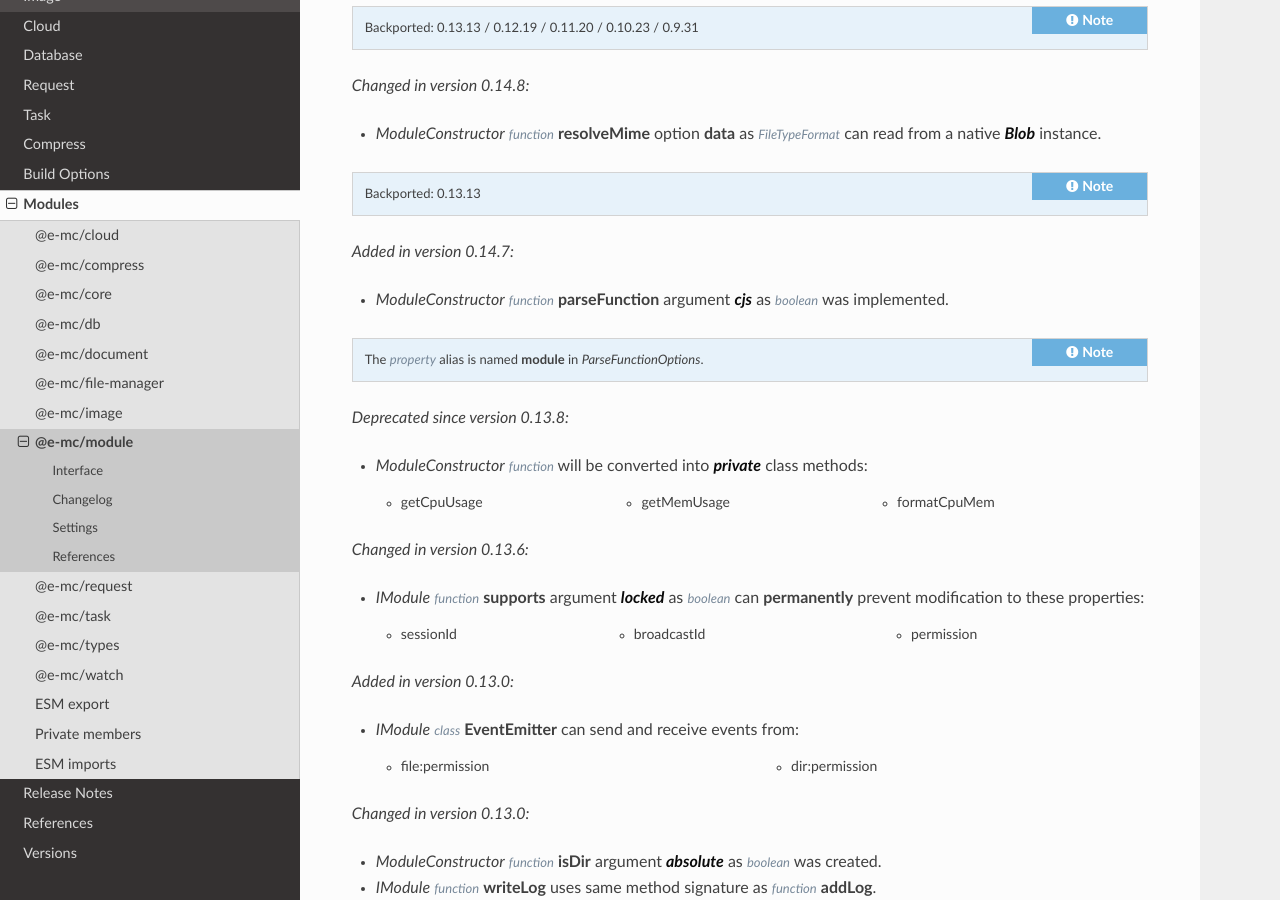
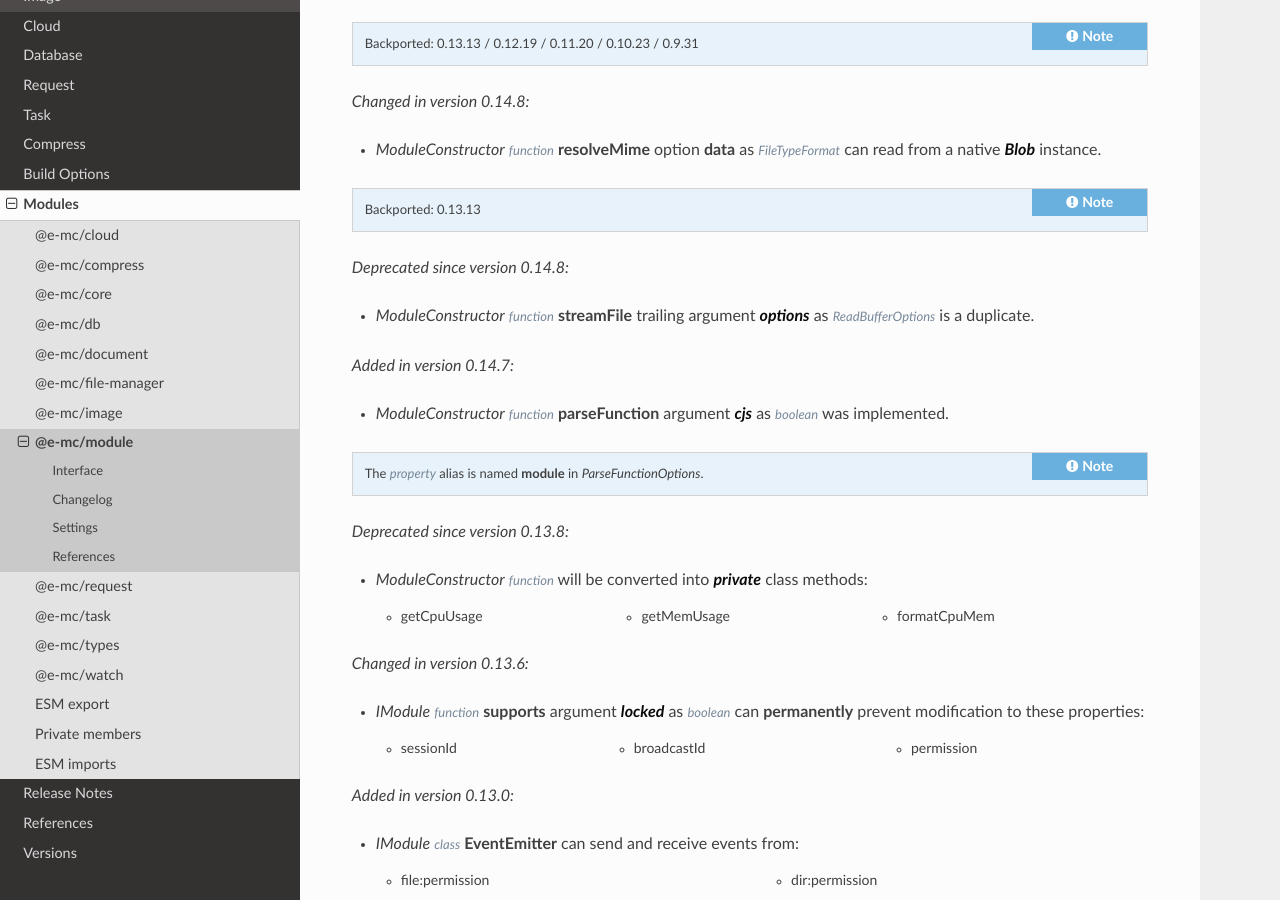
Before and after one commit to anpham6/chrome-docs, a Sphinx documentation site: the page built from source/modules/module.rst, in a window 1280 px wide and 900 px high, scrolled down 4693 px. Built offline with Sphinx 7.4.7 and the Read the Docs theme 3.1.0, drawn with Linux system fonts in a browser that asks for light colours; some of the changed text lies outside the part shown.

```diff
--- a/source/modules/module.rst
+++ b/source/modules/module.rst
@@ -220,7 +220,8 @@ Interface
       globDir(src: string | URL, pattern: string | string[], options?: GlobDirOptions): Promise<string[]>;
       renameFile(src: string | URL, dest: string | URL, throws?: boolean): boolean;
       streamFile(src: string, cache: boolean): Promise<Buffer>;
-      streamFile(src: string, options: ReadBufferOptions): Promise<Buffer | string>;
+      streamFile(src: string, options?: ReadBufferOptions): Promise<Buffer | string>;
+      /** @deprecated options */
       streamFile(src: string, cache?: boolean, options?: ReadBufferOptions): Promise<Buffer | string>;
       readText(value: string | URL, cache: boolean): string;
       readText(value: string | URL, options: ReadTextOptions): Promise<string> | string;
@@ -274,6 +275,10 @@ Changelog
   - *ModuleConstructor* :alt:`function` **resolveMime** option **data** as :alt:`FileTypeFormat` can read from a native :target:`Blob` instance.
 
 .. note:: Backported: 0.13.13
+
+.. deprecated:: 0.14.8
+
+  - *ModuleConstructor* :alt:`function` **streamFile** trailing argument :target:`options` as :alt:`ReadBufferOptions` is a duplicate.
 
 .. versionadded:: 0.14.7
 
```
Also changed, not shown: other parts of source/modules/module.rst (+1 -1 lines).
